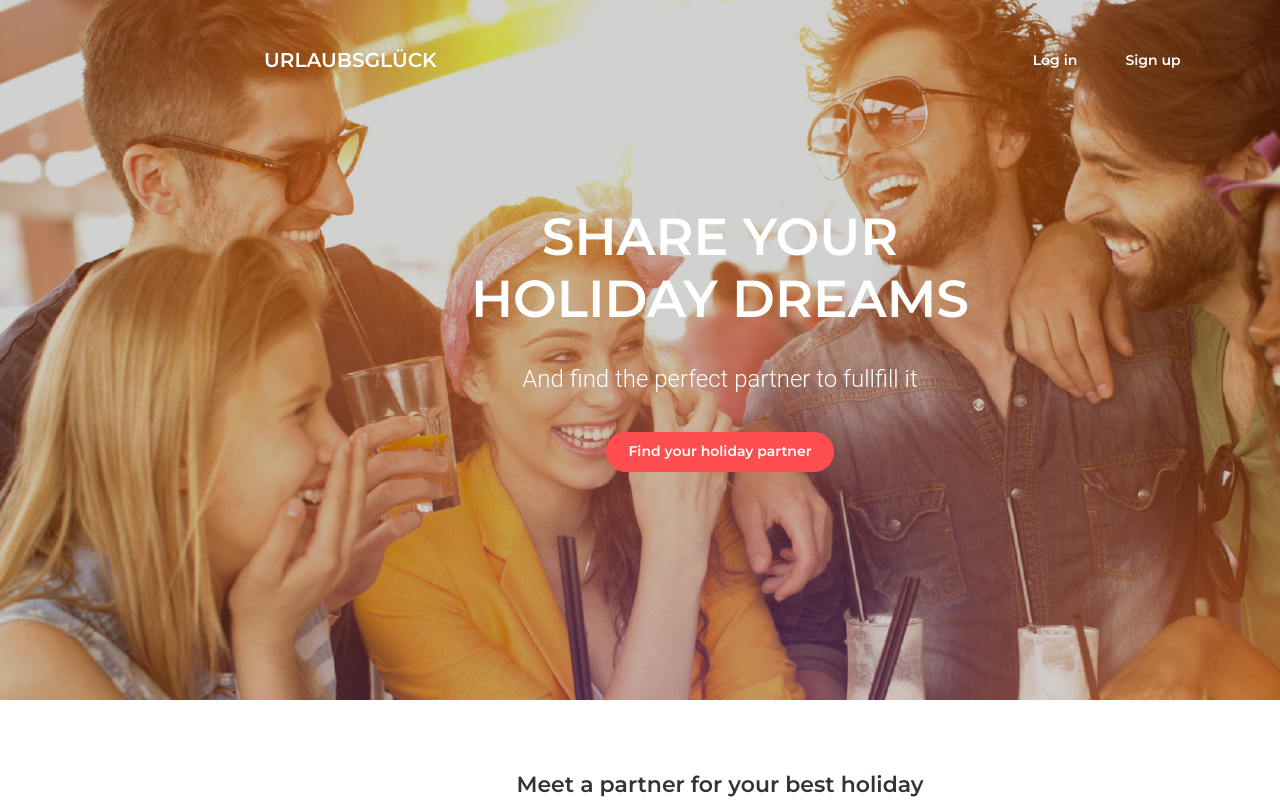
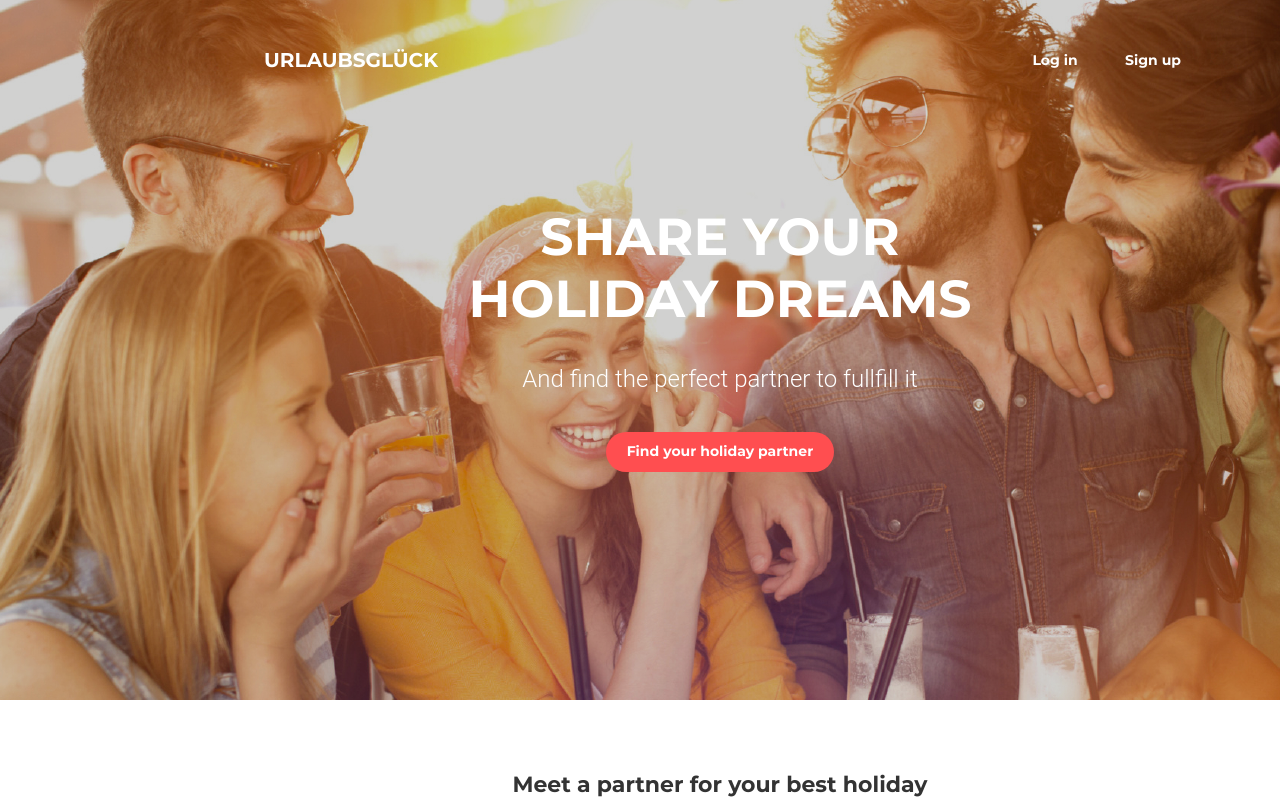
Before and after one commit to MOV22091976/goit--fe-course, a plain HTML site: page моdule-08/index.html in a window 1280 px wide. Shown: the top 801 px of the page. Drawn offline with Linux system fonts and the light colour scheme.

Commit message:
total module08

```diff
--- a/моdule-08/css/media.css
+++ b/моdule-08/css/media.css
@@ -91,7 +91,6 @@
     .team > .b {
         order: 3;
     }
-
 }
 
 @media (min-width: 1200px) {
--- a/моdule-08/css/style.css
+++ b/моdule-08/css/style.css
@@ -9,6 +9,29 @@ html { box-sizing: border-box; }
 *::before,
 *::after {
   box-sizing: inherit;
+}
+
+/* roboto-300 - latin */
+@font-face {
+  font-family: 'Roboto';
+  font-style: normal;
+  font-weight: 300;
+  src: local('Roboto Light'), local('Roboto-Light'),
+       url('../fonts/roboto-v20-latin-300.eot?#iefix') format('embedded-opentype'),
+       url('../fonts/roboto-v20-latin-300.woff2') format('woff2'),
+       url('../fonts/roboto-v20-latin-300.woff') format('woff'),
+}
+
+/* montserrat-700 - latin */
+@font-face {
+  font-family: 'Montserrat';
+  font-style: normal;
+  font-weight: 700;
+
+  src: local('Montserrat Bold'), local('Montserrat-Bold'),
+       url('../fonts/montserrat-v14-latin-700.eot?#iefix') format('embedded-opentype'),
+       url('../fonts/montserrat-v14-latin-700.woff2') format('woff2'),
+       url('../fonts/montserrat-v14-latin-700.woff') format('woff'),
 }
 
 img {
--- a/моdule-08/index.html
+++ b/моdule-08/index.html
@@ -6,7 +6,6 @@
     <meta http-equiv="X-UA-Compatible" content="ie=edge">
     <title>Document</title>
     <link rel="stylesheet" href="css/normaleize.css">
-    <link rel="stylesheet" href="https://fonts.googleapis.com/css?family=Montserrat:400,600|Playfair+Display+SC|Roboto:300,400&display=swap">
     <link rel="stylesheet" href="css/style.css">
     <link rel="stylesheet" href="css/media.css">
 </head>
```
Also changed, not shown: моdule-08/fonts/montserrat-v14-latin-700.woff (added), моdule-08/fonts/montserrat-v14-latin-700.woff2 (added), моdule-08/fonts/roboto-v20-latin-300.woff (added), моdule-08/fonts/roboto-v20-latin-300.woff2 (added).
